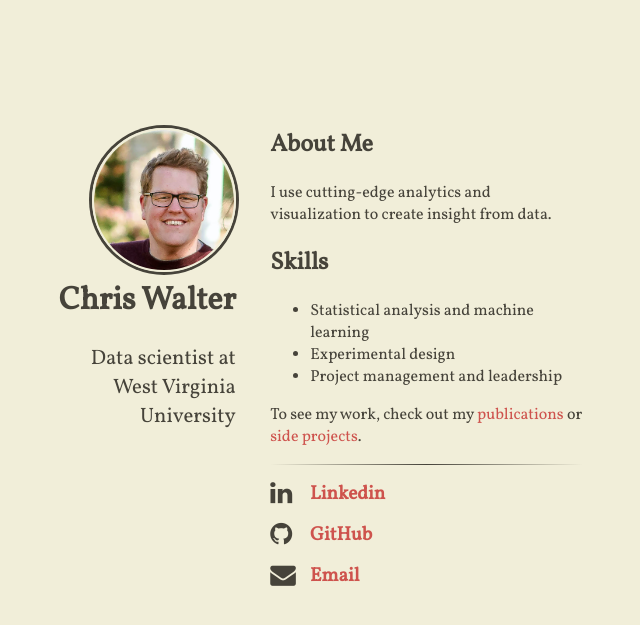
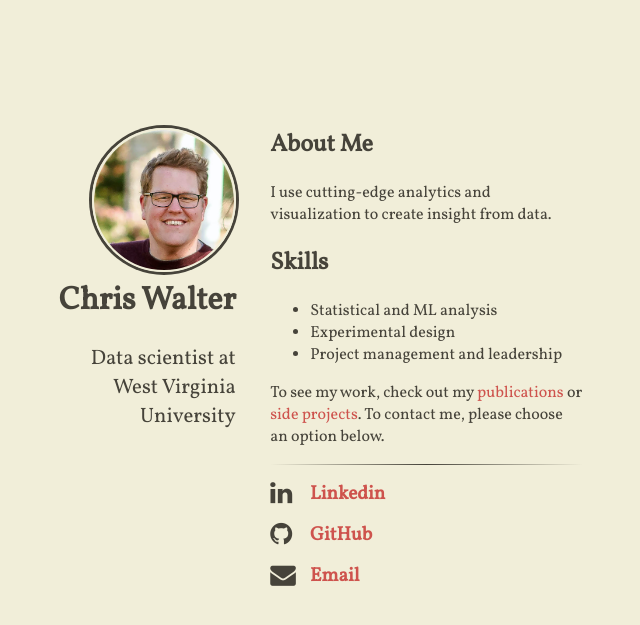
Before and after one commit to waltscience/waltscience.github.io, a Jekyll site: the page built from index.html, in a window 1280 px wide. Shown: the top 625 px of the page, without its empty margins (397-1037 px from the left). Built offline with Jekyll 4.4.1, drawn with Linux system fonts in a browser that asks for light colours; nearby versions of some CDN libraries.

Commit message:
Update content.html

```diff
--- a/_includes/content.html
+++ b/_includes/content.html
@@ -3,13 +3,13 @@
 
 <h2>Skills</h2>
 <ul>
-  <li>Statistical analysis and machine learning</li>
+  <li>Statistical and ML analysis</li>
   <li>Experimental design</li>
   <li>Project management and leadership</li>
 </ul>
 
 <p>To see my work, check out my <a href="https://scholar.google.com/citations?hl=en&user=wfn0gRYAAAAJ&view_op=list_works" target="_blank" rel="noopener noreferrer">publications</a>
-or <a href="https://waltscienceblog.github.io" target="_blank" rel="noopener noreferrer">side projects</a>.</p>
+or <a href="https://waltscienceblog.github.io" target="_blank" rel="noopener noreferrer">side projects</a>. To contact me, please choose an option below.</p>
 
 <hr />
 
```
